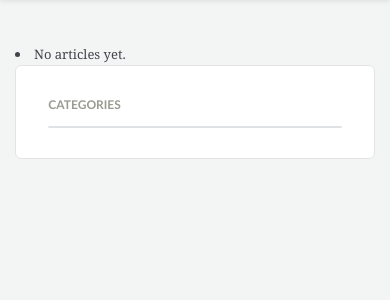
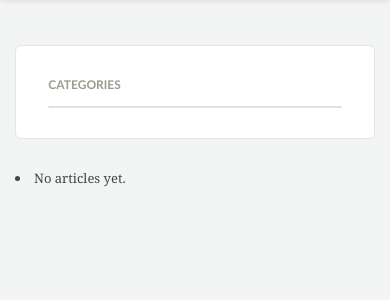
Before and after one commit to meikuam/Redwing, a Django app: page / in a window 390 px wide. Shown: the part 71-371 px from the top of the page. Run offline with Django 3.2, Linux system fonts and the light colour scheme; data that the repository does not hold is empty; some libraries are stand-ins or nearby versions.

Commit message:
main page layout fix

```diff
--- a/news/templates/news/article_list.html
+++ b/news/templates/news/article_list.html
@@ -3,14 +3,14 @@
 {% block content %}
 <div class="container">
 	<div class="row">
-		<div class="col-xs-12 col-md-8">
+		{% include 'news/sidebar.html' with categories=categories %}
+		<div class="col-xs-12 col-md-8 col-md-pull-4">
 			{% for article in object_list %}
 				{% include 'news/article_list_item.html' with article=article %}
 				{% empty %}
-						<li>No articles yet.</li>
+					<li>No articles yet.</li>
 			{% endfor %}
 		</div>
-		{% include 'news/sidebar.html' with categories=categories %}
 	</div>
 </div>
 
--- a/news/templates/news/sidebar.html
+++ b/news/templates/news/sidebar.html
@@ -1,4 +1,4 @@
-<div class="col-xs-12 col-md-4">
+<div class="col-xs-12 col-md-4 col-md-push-8">
 	<div class="sidebar boxed push-down-30">
 		<div class="row">
 			<div class="col-xs-10 col-xs-offset-1">
```
